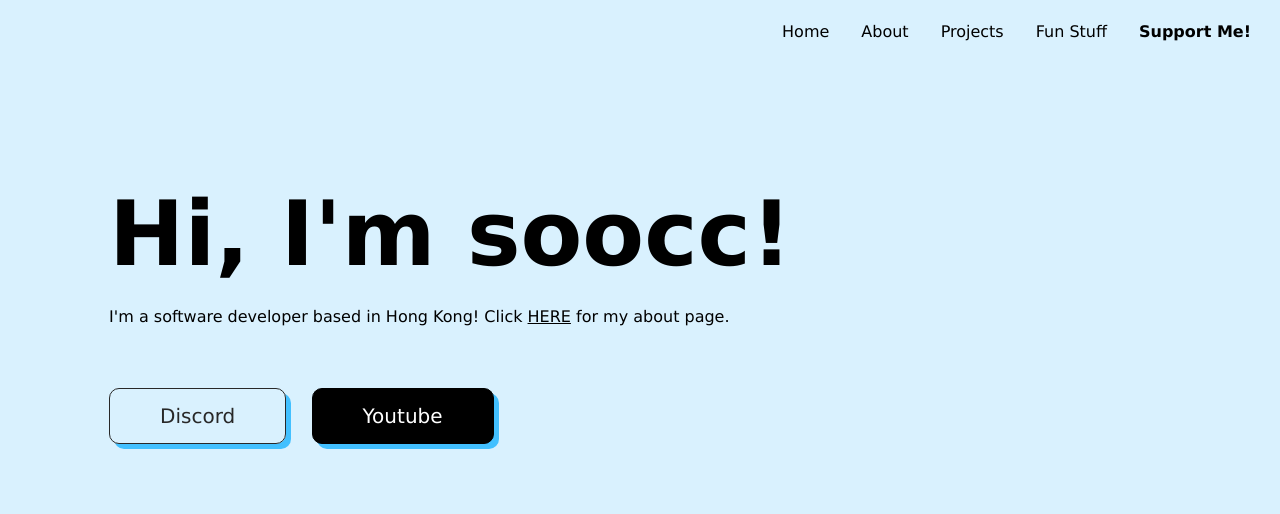
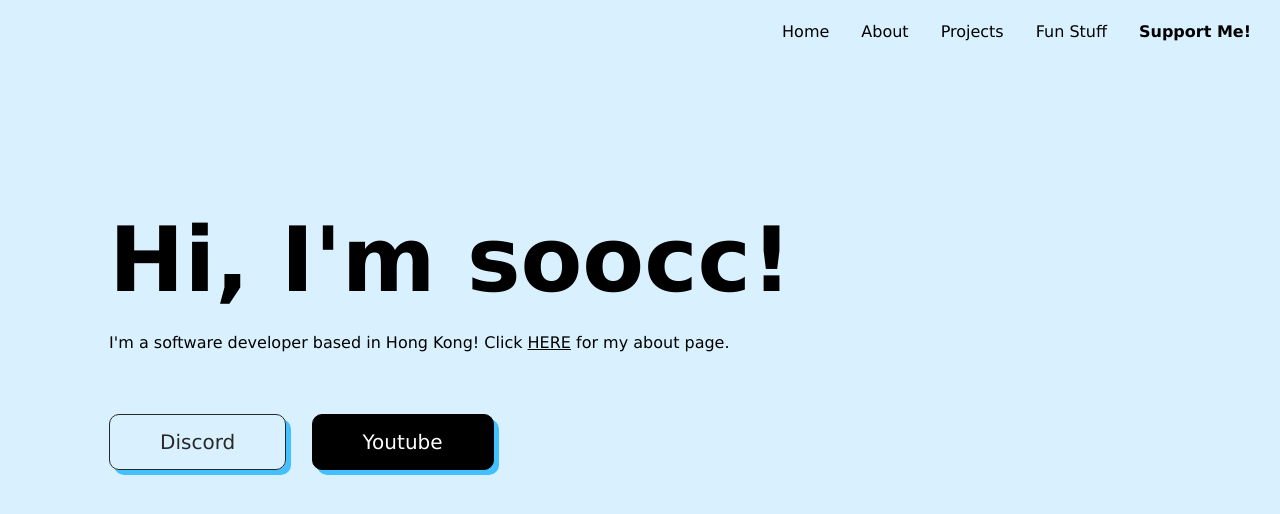
Before and after one commit to soocc/sooccsocks2, a Jekyll site: the page built from index.html, in a window 1280 px wide. Shown: the top 514 px of the page. Built offline with Jekyll 4.4.1, drawn with Linux system fonts in a browser that asks for light colours.

Commit message:
Update index.html

```diff
--- a/index.html
+++ b/index.html
@@ -12,7 +12,7 @@ layout: default
         font-weight: bold;
         font-size: 90px;
         margin-left: 8%;
-        margin-top: 10%;
+        margin-top: 12%;
         margin-bottom: 0px;
       }
 
```
